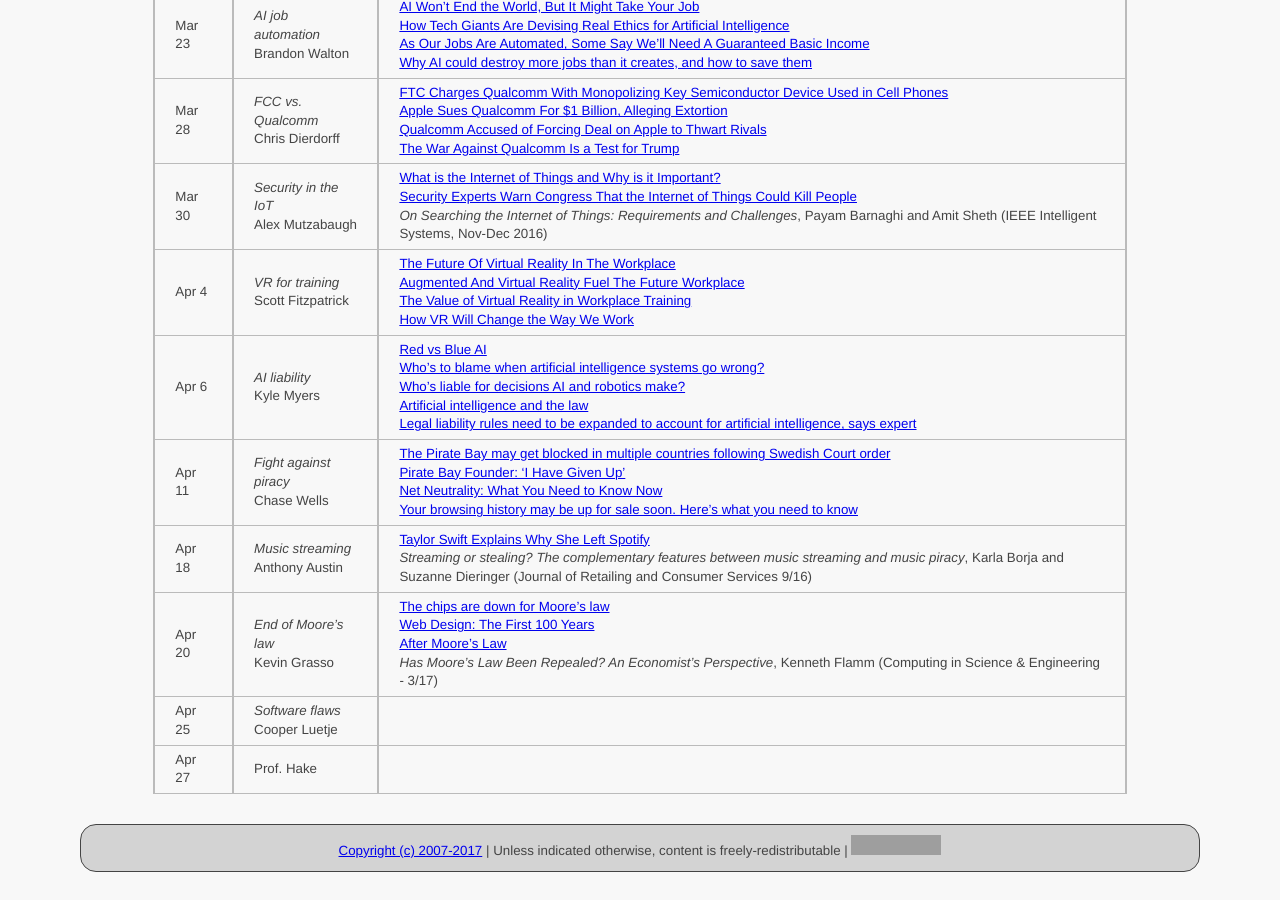
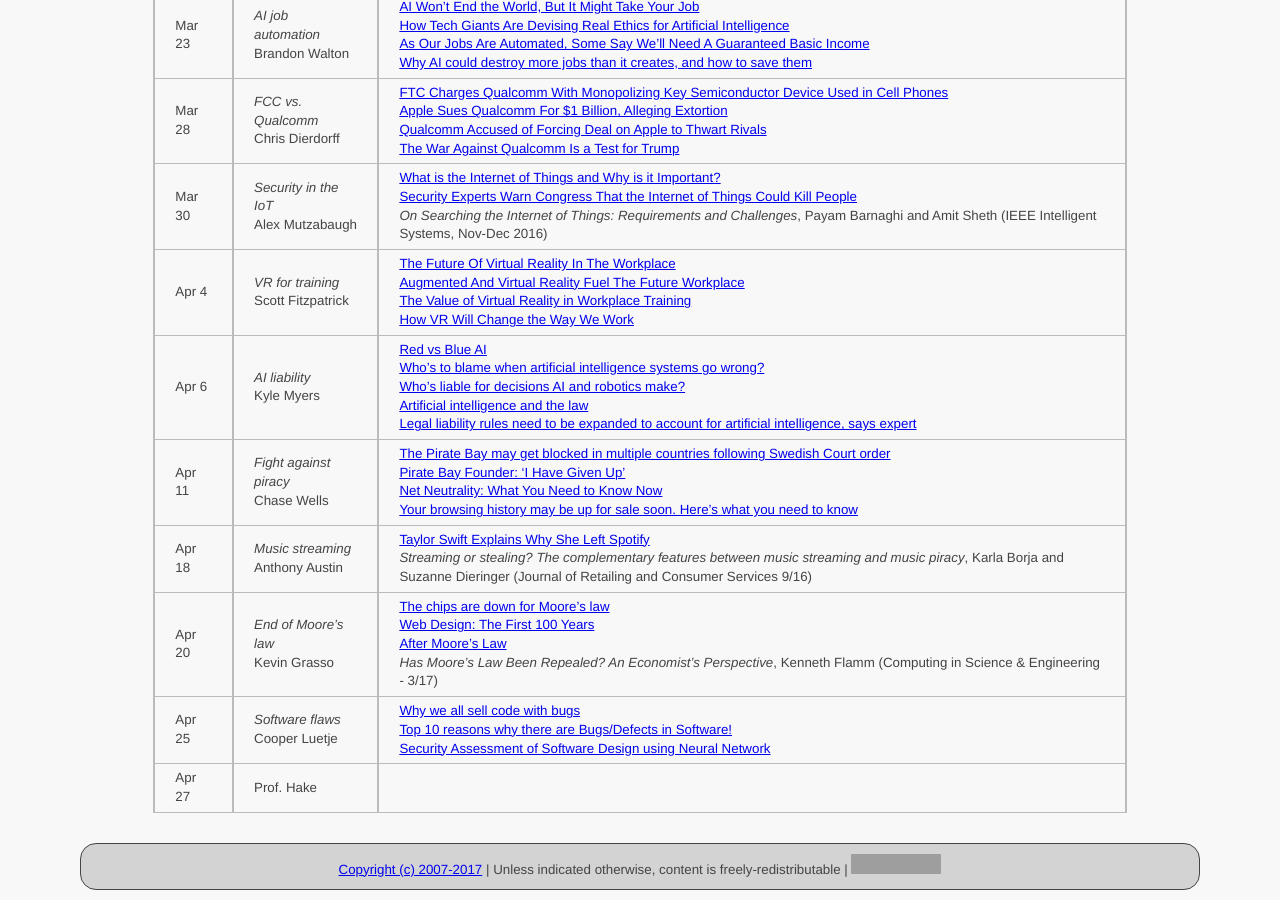
Before and after one commit to ycpcs/cs456-spring2017, a Jekyll site: the page built from schedule/index.md, in a window 1280 px wide and 900 px high, scrolled down 1024 px. Built offline with Jekyll 4.4.1, drawn with Linux system fonts in a browser that asks for light colours; grey boxes are pictures that could not be loaded.

Commit message:
add software articles
add software articles

```diff
--- a/schedule/index.md
+++ b/schedule/index.md
@@ -33,7 +33,7 @@ All reading materials can be accessed via [Schmidt Library](http://library.ycp.e
 > Apr 11   | *Fight against piracy* <br /> Chase Wells | [The Pirate Bay may get blocked in multiple countries following Swedish Court order](https://thenextweb.com/tech/2017/02/13/pirate-bay-blocked-sweden/#.tnw_M6XjCtrr) <br /> [Pirate Bay Founder: ‘I Have Given Up’](https://motherboard.vice.com/en_us/article/pirate-bay-founder-peter-sunde-i-have-given-up) <br /> [Net Neutrality: What You Need to Know Now](https://www.freepress.net/net-neutrality-what-you-need-know-now) <br /> [Your browsing history may be up for sale soon. Here's what you need to know](https://www.theguardian.com/technology/2017/mar/28/internet-service-providers-sell-browsing-history-house-vote) |
 > Apr 18   | *Music streaming* <br /> Anthony Austin | [Taylor Swift Explains Why She Left Spotify](http://www.businessinsider.com/taylor-swift-explains-why-she-left-spotify-2014-11) <br /> *Streaming or stealing? The complementary features between music streaming and music piracy*, Karla Borja and Suzanne Dieringer (Journal of Retailing and Consumer Services 9/16) |
 > Apr 20   | *End of Moore's law* <br /> Kevin Grasso | [The chips are down for Moore’s law](http://www.nature.com/news/the-chips-are-down-for-moore-s-law-1.19338) <br /> [Web Design: The First 100 Years](http://idlewords.com/talks/web_design_first_100_years.htm) <br /> [After Moore's Law](http://www.economist.com/technology-quarterly/2016-03-12/after-moores-law) <br /> *Has Moore's Law Been Repealed? An Economist's Perspective*, Kenneth Flamm (Computing in Science & Engineering - 3/17)|
-> Apr 25   | *Software flaws* <br /> Cooper Luetje | |
+> Apr 25   | *Software flaws* <br /> Cooper Luetje | [Why we all sell code with bugs](https://www.theguardian.com/technology/2006/may/25/insideit.guardianweeklytechnologysection) <br /> [Top 10 reasons why there are Bugs/Defects in Software!](http://www.softwaretestingtricks.com/2008/12/why-are-bugsdefects-in-software.html) <br /> [Security Assessment of Software Design using Neural Network](https://arxiv.org/pdf/1303.2017.pdf) |
 > Apr 27   | Prof. Hake | |
 
 
```
